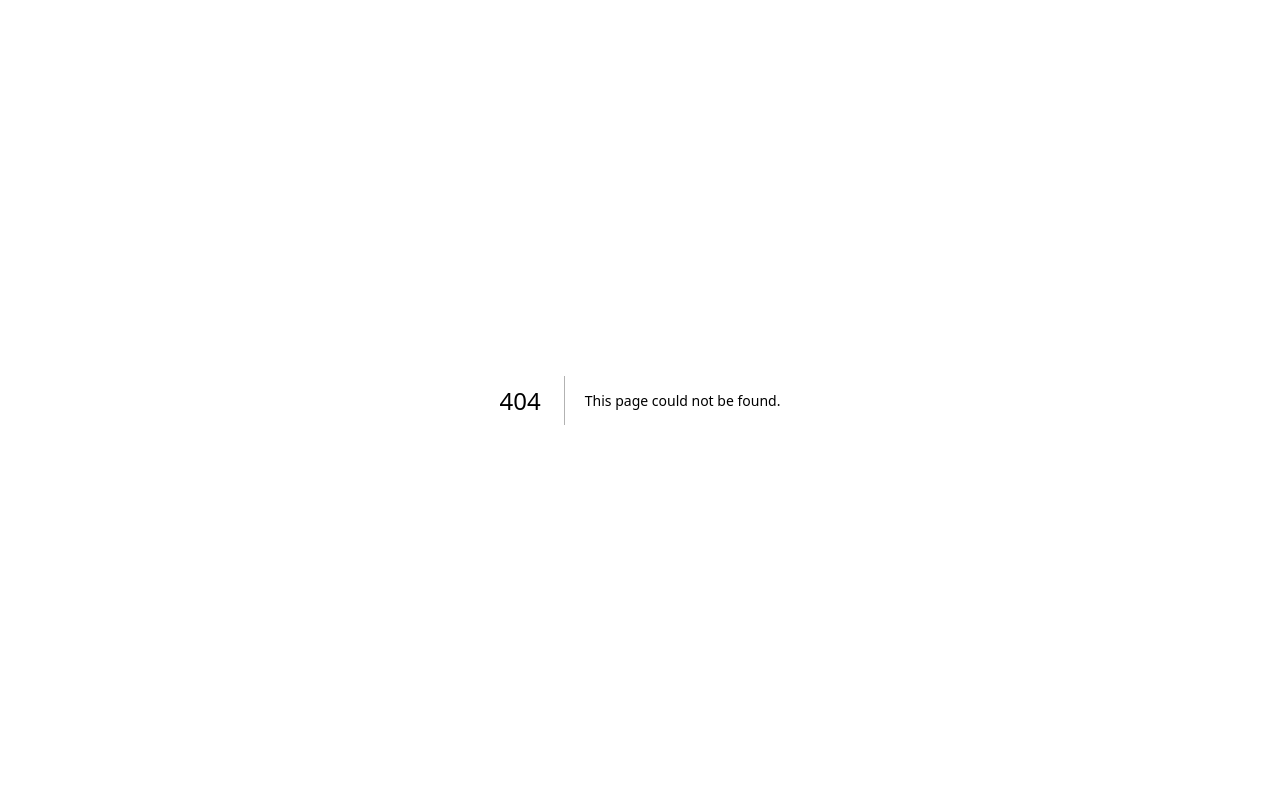
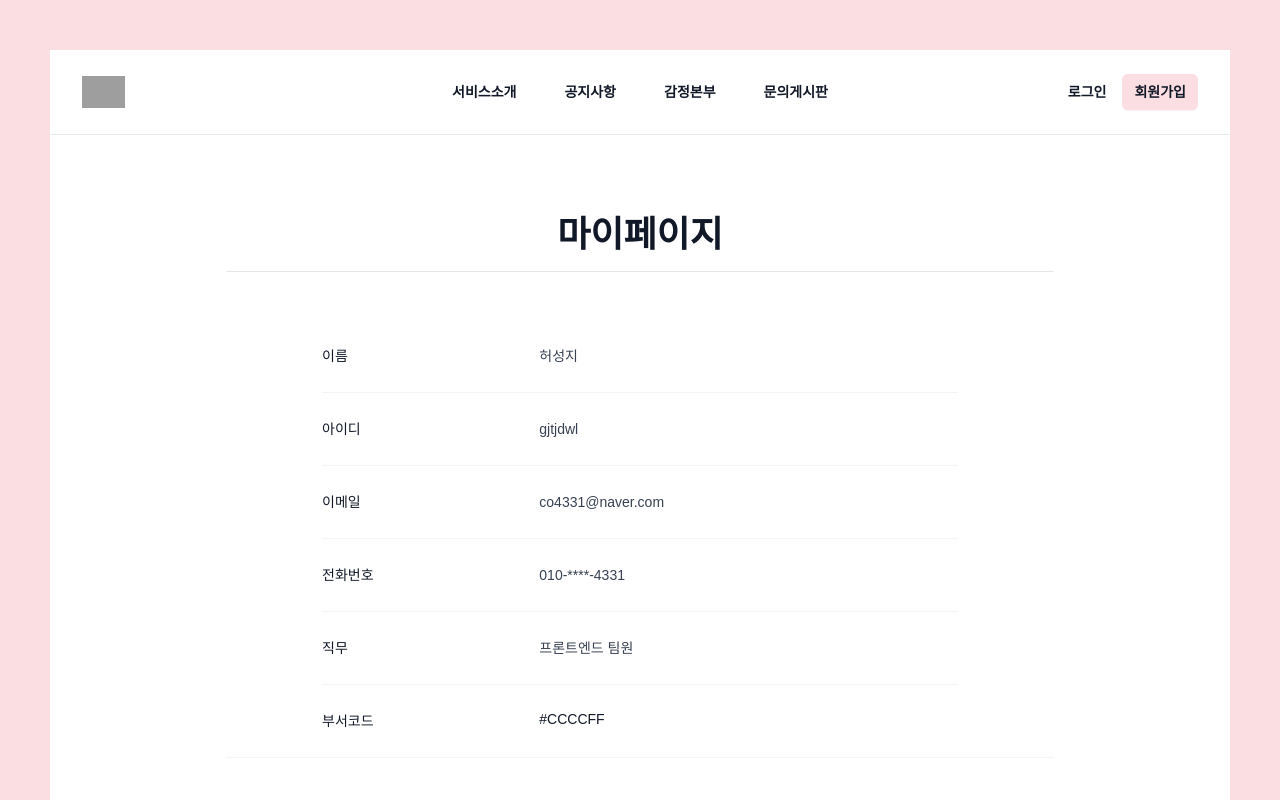
Before and after one commit to gjtjdwl/insideout-front, a Next.js app: page /mypage in a window 1280 px wide. Before the commit this address had no page. Shown: the top 800 px of the page. Built offline with nearby package versions, Linux system fonts and the light colour scheme; grey boxes are pictures that could not be loaded.

Commit message:
feat: 마이페이지 페이지 생성, 헤더 경로 추가

```diff
--- /dev/null
+++ b/app/(header)/mypage/page.tsx
@@ -0,0 +1,64 @@
+import { useUser } from '../../hooks/useUser';
+
+export default function Mypage() {
+  return (
+    <div className="bg-customPink px-4 sm:px-[50px]">
+      <div className="bg-white px-44 py-16">
+        <div className="flex justify-center items-center px-4 sm:px-0">
+          <h3 className="text-4xl leading-loose font-semibold text-gray-900">
+            마이페이지
+          </h3>
+        </div>
+        <hr className="mb-12" />
+        <div className="mt-6 px-24 border-b border-gray-100">
+          <dl className="divide-y divide-gray-100">
+            <div className="px-4 py-6 sm:grid sm:grid-cols-3 sm:gap-4 sm:px-0">
+              <dt className="text-sm/6 font-medium text-gray-900">이름</dt>
+              <dd className="mt-1 text-sm/6 text-gray-700 sm:col-span-2 sm:mt-0">
+                허성지
+              </dd>
+            </div>
+            <div className="px-4 py-6 sm:grid sm:grid-cols-3 sm:gap-4 sm:px-0">
+              <dt className="text-sm/6 font-medium text-gray-900">아이디</dt>
+              <dd className="mt-1 text-sm/6 text-gray-700 sm:col-span-2 sm:mt-0">
+                gjtjdwl
+              </dd>
+            </div>
+            <div className="px-4 py-6 sm:grid sm:grid-cols-3 sm:gap-4 sm:px-0">
+              <dt className="text-sm/6 font-medium text-gray-900">이메일</dt>
+              <dd className="mt-1 text-sm/6 text-gray-700 sm:col-span-2 sm:mt-0">
+                co4331@naver.com
+              </dd>
+            </div>
+            <div className="px-4 py-6 sm:grid sm:grid-cols-3 sm:gap-4 sm:px-0">
+              <dt className="text-sm/6 font-medium text-gray-900">전화번호</dt>
+              <dd className="mt-1 text-sm/6 text-gray-700 sm:col-span-2 sm:mt-0">
+                010-****-4331
+              </dd>
+            </div>
+            <div className="px-4 py-6 sm:grid sm:grid-cols-3 sm:gap-4 sm:px-0">
+              <dt className="text-sm/6 font-medium text-gray-900">직무</dt>
+              <dd className="mt-1 text-sm/6 text-gray-700 sm:col-span-2 sm:mt-0">
+                프론트엔드 팀원
+              </dd>
+            </div>
+            <div className="px-4 py-6 sm:grid sm:grid-cols-3 sm:gap-4 sm:px-0">
+              <dt className="text-sm/6 font-medium text-gray-900">부서코드</dt>
+              <dd className="mt-2 text-sm text-gray-900 sm:col-span-2 sm:mt-0">
+                #CCCCFF
+              </dd>
+            </div>
+          </dl>
+        </div>
+        <div className="flex justify-center items-center mt-24">
+          <button className="bg-customPink w-[200px] text-black font-bold py-2 rounded-lg hover:bg-customPinkHover focus:outline-none">
+            내 정보 수정
+          </button>
+          <button className="bg-customPink w-[200px] text-black font-bold py-2 ml-10 rounded-lg hover:bg-customPinkHover focus:outline-none">
+            상담결과
+          </button>
+        </div>
+      </div>
+    </div>
+  );
+}
--- a/app/components/header.tsx
+++ b/app/components/header.tsx
@@ -19,7 +19,7 @@ const employeeNav = [
   { name: '공지사항', href: '#' },
   { name: '감정본부', href: '#' },
   { name: '문의게시판', href: '#' },
-  { name: '마이페이지', href: '#' },
+  { name: '마이페이지', href: '/mypage' },
 ];
 
 const employerNav = [
@@ -27,7 +27,7 @@ const employerNav = [
   { name: '공지사항', href: '#' },
   { name: '관리자페이지', href: '#' },
   { name: '문의게시판', href: '#' },
-  { name: '마이페이지', href: '#' },
+  { name: '마이페이지', href: '/mypage' },
 ];
 
 const adminNav = [
@@ -35,7 +35,7 @@ const adminNav = [
   { name: '공지사항', href: '#' },
   { name: '관리자페이지', href: '#' },
   { name: '문의게시판', href: '#' },
-  { name: '마이페이지', href: '#' },
+  { name: '마이페이지', href: '/mypage' },
 ];
 
 export default function Header() {
```
